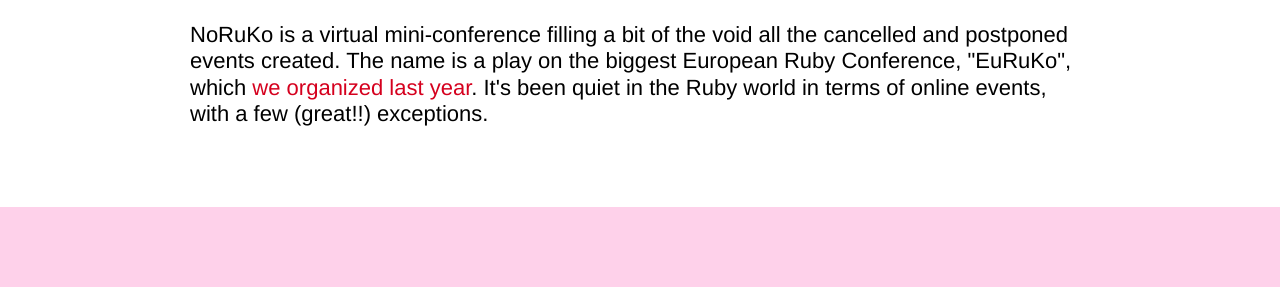
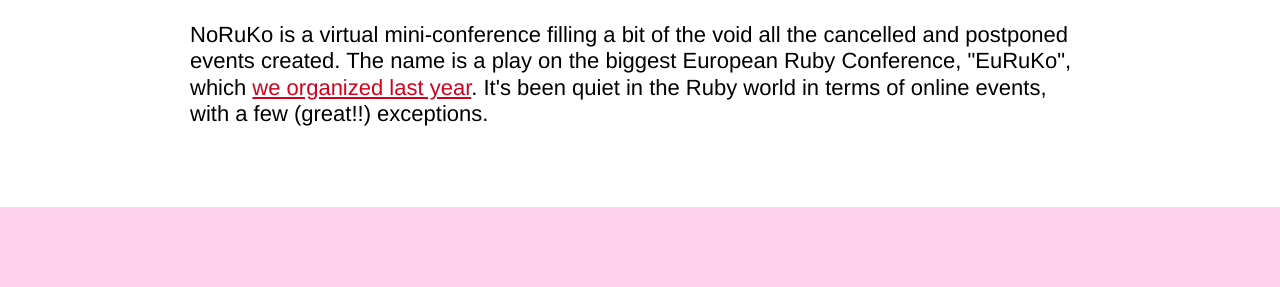
Before and after one commit to rubynl/noruko.org, a Jekyll site: the page built from index.html, in a window 1280 px wide and 1400 px high, scrolled down 446 px. Shown: the part 163-450 px from the top of the window. Built offline with Jekyll 4.4.1, drawn with Linux system fonts in a browser that asks for light colours.

Commit message:
Make links more visible by giving them underline
Except the header and buttons. It should be more clear there they are
clickable items.

```diff
--- a/_sass/_typography.sass
+++ b/_sass/_typography.sass
@@ -22,10 +22,10 @@
 
 a
   color: $link-color
-  text-decoration: none
+  text-decoration: underline
   transition: all 200ms ease-in-out
   &:hover
-    text-decoration: underline
+    text-decoration: none
 
 p
   font-size: 1rem
--- a/_sass/components/_button.sass
+++ b/_sass/components/_button.sass
@@ -6,6 +6,7 @@
   font-size: 1.1rem
   font-weight: bold
   text-shadow: #4f0608 1px 1px 1px
+  text-decoration: none
 
   background-color: #ff2645
   border-radius: 4px
--- a/_sass/components/_header.sass
+++ b/_sass/components/_header.sass
@@ -9,6 +9,12 @@
 
   background-color: #FFF
   box-shadow: 0px 0px 3px #b5b5b5
+
+  a
+    text-decoration: none
+
+    &:hover
+      text-decoration: underline
 
   .container
     display: flex
@@ -37,9 +43,6 @@
 
     a
       padding: 0 20px
-
-      &:hover
-        text-decoration: underline
 
   #nav-toggle,
   label[for=nav-toggle]
```
